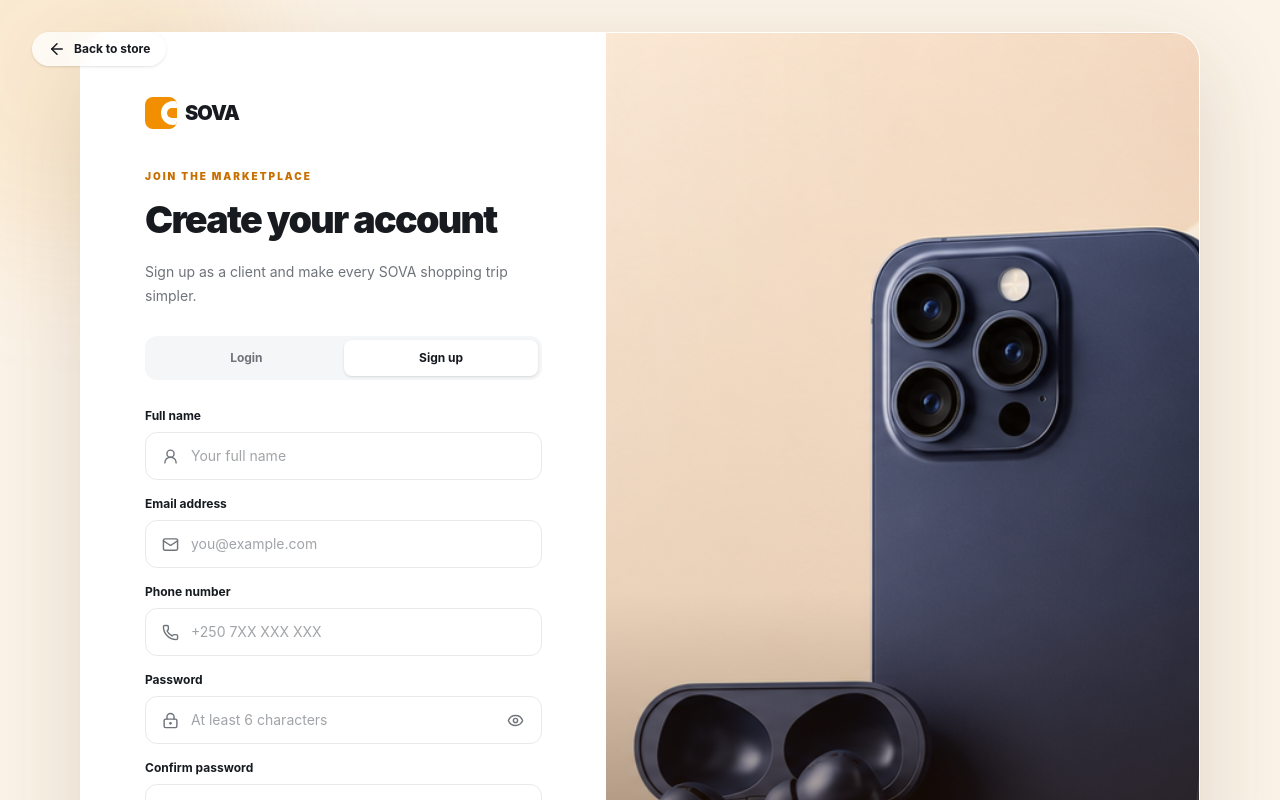
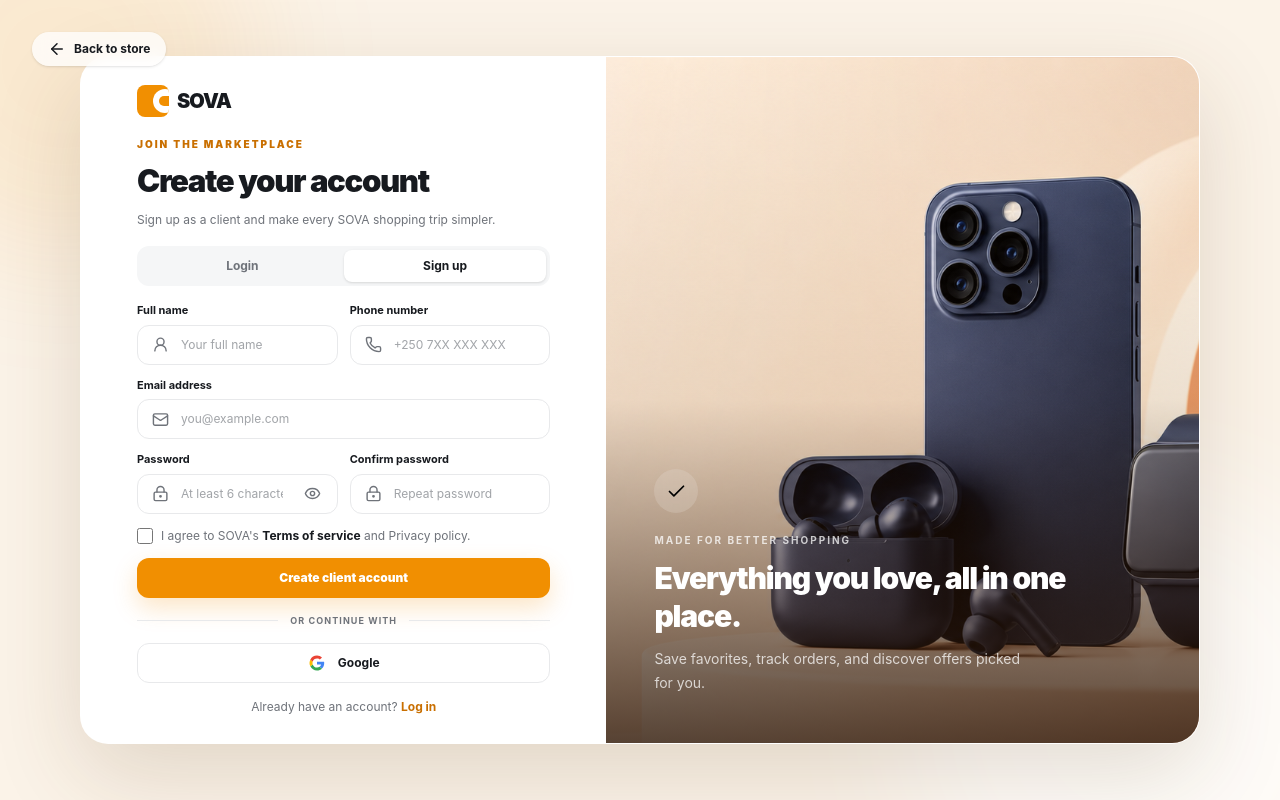
Before and after one commit to ndahimana154/sova-client-fn, a React (Vite) app: page / in a window 1280 px wide. Both pictures are taken after a click on the button "Sign up". Shown: the top 800 px of the page. Built offline with nearby package versions, Linux system fonts and the light colour scheme.

Commit message:
Reduce the size of sign up nad login page

```diff
--- a/src/index.css
+++ b/src/index.css
@@ -42,27 +42,27 @@
   .quick-add { @apply items-center justify-center gap-2 rounded-full bg-ink px-4 py-2.5 text-xs font-bold text-white transition duration-300 hover:bg-primary-dark; }
   .quick-add-touch { @apply mt-3 flex w-full; }
   .quick-add-desktop { @apply hidden; }
-  .auth-page { @apply relative grid min-h-screen place-items-center overflow-hidden bg-[#fbf3e8] px-4 py-8 sm:px-8; }
+  .auth-page { @apply relative grid min-h-screen place-items-center overflow-hidden bg-[#fbf3e8] px-4 py-3 sm:px-8 sm:py-5; }
   .auth-page::before { content: ""; @apply pointer-events-none absolute -left-32 -top-32 size-96 rounded-full bg-primary/10 blur-3xl; }
   .auth-page::after { content: ""; @apply pointer-events-none absolute -bottom-40 -right-24 size-[30rem] rounded-full bg-white/70 blur-3xl; }
   .auth-back { @apply absolute left-5 top-5 z-20 flex items-center gap-2 rounded-full bg-white/75 px-4 py-2 text-xs font-bold text-ink shadow-sm backdrop-blur transition hover:bg-white sm:left-8 sm:top-8; }
   .auth-shell { @apply relative z-10 grid w-full max-w-[1120px] overflow-hidden rounded-[28px] border border-white/80 bg-white shadow-[0_30px_90px_rgba(84,54,27,0.16)] lg:grid-cols-[minmax(0,0.94fr)_minmax(420px,1.06fr)]; }
-  .auth-form-panel { @apply flex min-h-[680px] items-center bg-white px-6 py-16 sm:px-12 lg:px-16; }
+  .auth-form-panel { @apply flex min-h-[610px] items-center bg-white px-6 py-7 sm:px-10 lg:px-14; }
   .auth-form-wrap { @apply mx-auto w-full max-w-[430px]; }
   .auth-eyebrow { @apply text-[10px] font-black uppercase tracking-[0.2em] text-primary-dark; }
-  .auth-tabs { @apply mt-7 grid grid-cols-2 rounded-xl bg-soft p-1; }
-  .auth-tabs button { @apply rounded-lg px-4 py-2.5 text-xs font-bold text-muted transition; }
+  .auth-tabs { @apply mt-4 grid grid-cols-2 rounded-xl bg-soft p-1; }
+  .auth-tabs button { @apply rounded-lg px-4 py-2 text-xs font-bold text-muted transition; }
   .auth-tabs button[aria-selected="true"] { @apply bg-white text-ink shadow-sm; }
-  .auth-input { @apply flex min-h-12 items-center gap-3 rounded-xl border border-line bg-white px-4 transition focus-within:border-primary focus-within:ring-4 focus-within:ring-primary/10; }
-  .auth-input input { @apply min-w-0 flex-1 bg-transparent py-3 text-sm text-ink outline-none placeholder:text-muted/65; }
+  .auth-input { @apply flex min-h-10 items-center gap-3 rounded-xl border border-line bg-white px-3.5 transition focus-within:border-primary focus-within:ring-4 focus-within:ring-primary/10; }
+  .auth-input input { @apply min-w-0 flex-1 bg-transparent py-2.5 text-xs text-ink outline-none placeholder:text-muted/65; }
   .auth-password-toggle { @apply -mr-2 grid size-9 shrink-0 place-items-center rounded-lg text-muted transition hover:bg-soft hover:text-ink; }
   .auth-checkbox { @apply size-4 rounded border-line accent-primary; }
-  .auth-submit { @apply flex min-h-12 w-full items-center justify-center rounded-xl bg-primary px-5 text-sm font-black text-white shadow-[0_10px_24px_rgba(241,143,1,0.22)] transition hover:-translate-y-0.5 hover:bg-primary-dark disabled:pointer-events-none disabled:opacity-65; }
-  .auth-divider { @apply my-6 flex items-center gap-3 text-[10px] font-bold uppercase tracking-[0.12em] text-muted; }
+  .auth-submit { @apply flex min-h-10 w-full items-center justify-center rounded-xl bg-primary px-5 text-xs font-black text-white shadow-[0_10px_24px_rgba(241,143,1,0.22)] transition hover:-translate-y-0.5 hover:bg-primary-dark disabled:pointer-events-none disabled:opacity-65; }
+  .auth-divider { @apply my-4 flex items-center gap-3 text-[9px] font-bold uppercase tracking-[0.12em] text-muted; }
   .auth-divider::before, .auth-divider::after { content: ""; @apply h-px flex-1 bg-line; }
-  .auth-google { @apply flex min-h-12 w-full items-center justify-center gap-3 rounded-xl border border-line bg-white text-sm font-bold text-ink transition hover:border-ink/20 hover:bg-soft; }
+  .auth-google { @apply flex min-h-10 w-full items-center justify-center gap-3 rounded-xl border border-line bg-white text-xs font-bold text-ink transition hover:border-ink/20 hover:bg-soft; }
   .review-input { @apply mt-2 block w-full rounded-xl border border-line bg-white px-4 py-3 text-sm text-ink outline-none transition placeholder:text-muted/65 focus:border-primary focus:ring-4 focus:ring-primary/10; }
-  .auth-visual { @apply relative hidden min-h-[680px] overflow-hidden bg-[#ca7b24] lg:block; background-image: url("/images/storefront-hero.png"); background-position: 68% center; background-size: cover; }
+  .auth-visual { @apply relative hidden min-h-[610px] overflow-hidden bg-[#ca7b24] lg:block; background-image: url("/images/storefront-hero.png"); background-position: 68% center; background-size: cover; }
   .auth-visual-shade { @apply absolute inset-0 bg-gradient-to-t from-[#2d1709]/80 via-[#5a2a09]/10 to-transparent; }
   .auth-visual-copy { @apply absolute bottom-0 left-0 right-0 p-12; }
 }
--- a/src/pages/auth/AuthPage.tsx
+++ b/src/pages/auth/AuthPage.tsx
@@ -54,12 +54,12 @@ export function AuthPage({ mode, onAuthenticate, onModeChange }: AuthPageProps)
           <div className="auth-form-wrap">
             <Brand />
 
-            <div className="mt-10">
+            <div className="mt-5">
               <p className="auth-eyebrow">{mode === 'login' ? 'Welcome back' : 'Join the marketplace'}</p>
-              <h1 className="mt-2 text-[2rem] font-black tracking-[-0.045em] text-ink sm:text-[2.35rem]">
+              <h1 className="mt-1.5 text-[1.7rem] font-black tracking-[-0.045em] text-ink sm:text-[1.95rem]">
                 {mode === 'login' ? 'Login to SOVA' : 'Create your account'}
               </h1>
-              <p className="mt-3 max-w-md text-sm leading-6 text-muted">
+              <p className="mt-1.5 max-w-md text-xs leading-5 text-muted">
                 {mode === 'login'
                   ? 'Enter your details to access your orders, favorites, and more.'
                   : 'Sign up as a client and make every SOVA shopping trip simpler.'}
@@ -71,23 +71,23 @@ export function AuthPage({ mode, onAuthenticate, onModeChange }: AuthPageProps)
               <button aria-selected={mode === 'signup'} onClick={() => onModeChange('signup')} role="tab" type="button">Sign up</button>
             </div>
 
-            <form className="mt-7 space-y-4" onSubmit={submit}>
+            <form className="mt-4 space-y-3" onSubmit={submit}>
               {mode === 'signup' && (
+                <div className="grid gap-3 sm:grid-cols-2">
                   <AuthField icon={<UserRound size={17} />} label="Full name">
                     <input autoComplete="name" name="name" placeholder="Your full name" required type="text" />
                   </AuthField>
+                  <AuthField icon={<Phone size={17} />} label="Phone number">
+                    <input autoComplete="tel" name="phone" placeholder="+250 7XX XXX XXX" required type="tel" />
+                  </AuthField>
+                </div>
               )}
 
               <AuthField icon={<Mail size={17} />} label="Email address">
                 <input autoComplete="email" name="email" placeholder="you@example.com" required type="email" />
               </AuthField>
 
-              {mode === 'signup' && (
-                <AuthField icon={<Phone size={17} />} label="Phone number">
-                  <input autoComplete="tel" name="phone" placeholder="+250 7XX XXX XXX" required type="tel" />
-                </AuthField>
-              )}
-
+              <div className={mode === 'signup' ? 'grid gap-3 sm:grid-cols-2' : ''}>
                 <AuthField icon={<LockKeyhole size={17} />} label="Password">
                   <input
                     autoComplete={mode === 'login' ? 'current-password' : 'new-password'}
@@ -112,12 +112,13 @@ export function AuthPage({ mode, onAuthenticate, onModeChange }: AuthPageProps)
                     <input
                       autoComplete="new-password"
                       name="confirmation"
-                    placeholder="Repeat your password"
+                      placeholder="Repeat password"
                       required
                       type={showPassword ? 'text' : 'password'}
                     />
                   </AuthField>
                 )}
+              </div>
 
               {mode === 'login' ? (
                 <div className="flex items-center justify-between gap-3 text-xs">
@@ -148,7 +149,7 @@ export function AuthPage({ mode, onAuthenticate, onModeChange }: AuthPageProps)
               Google
             </button>
 
-            <p className="mt-7 text-center text-xs text-muted">
+            <p className="mt-4 text-center text-xs text-muted">
               {mode === 'login' ? 'New to SOVA?' : 'Already have an account?'}{' '}
               <button className="font-bold text-primary-dark hover:underline" onClick={() => onModeChange(mode === 'login' ? 'signup' : 'login')} type="button">
                 {mode === 'login' ? 'Create an account' : 'Log in'}
@@ -178,7 +179,7 @@ export function AuthPage({ mode, onAuthenticate, onModeChange }: AuthPageProps)
 function AuthField({ children, icon, label }: { children: React.ReactNode; icon: React.ReactNode; label: string }) {
   return (
     <label className="block">
-      <span className="mb-2 block text-xs font-bold text-ink">{label}</span>
+      <span className="mb-1.5 block text-[11px] font-bold text-ink">{label}</span>
       <span className="auth-input">
         <span className="text-muted">{icon}</span>
         {children}
```
Lines whose indentation alone changed are shown as unchanged.
